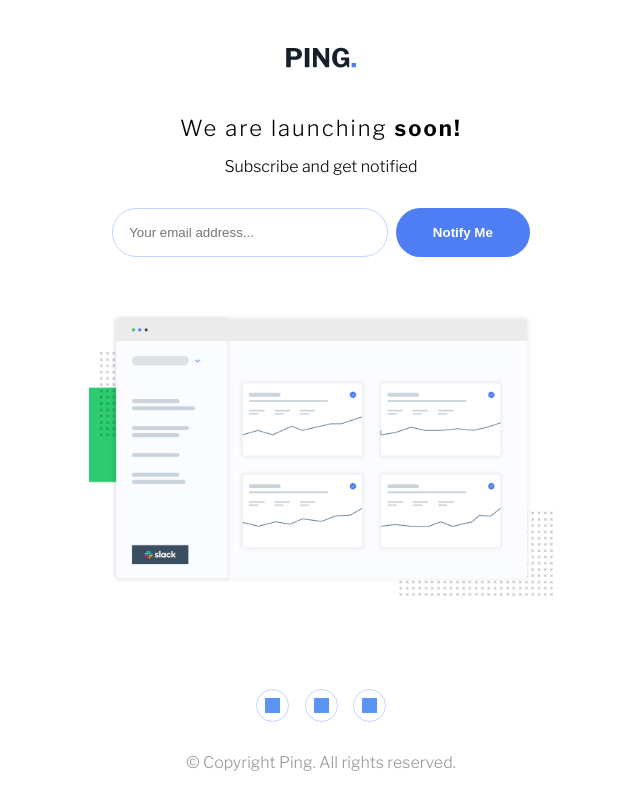
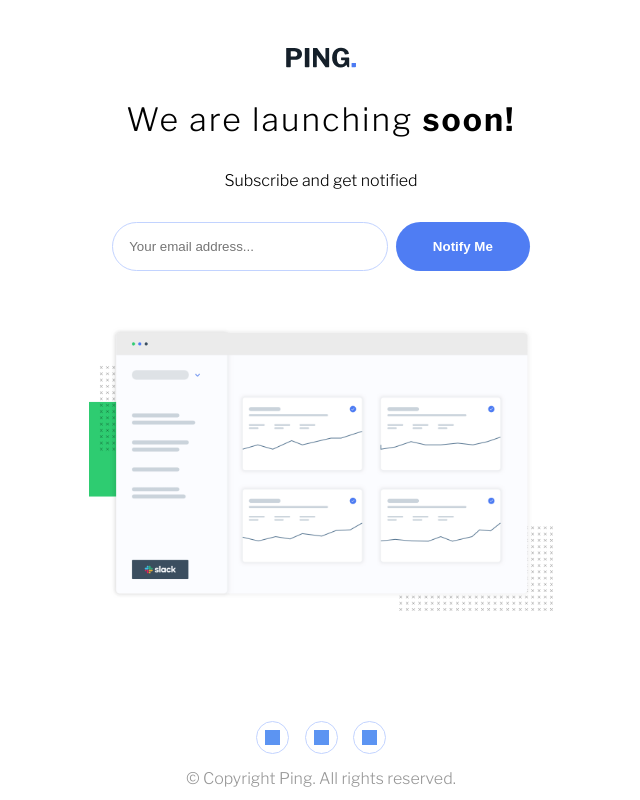
Before and after one commit to eyon24/ping-landing-soon, a plain HTML site: page index.html in a window 1280 px wide. Shown: the whole page, without its empty margins (319-959 px from the left). Drawn offline with nearby package versions, Linux system fonts and the light colour scheme; grey boxes are pictures that could not be loaded.

Commit message:
design updates

```diff
--- a/index.html
+++ b/index.html
@@ -15,10 +15,10 @@
     <div id="container">
       <img id="logo-img" src="./images/logo.svg" alt="logo" />
       <div id="subscribe-container">
-        <h1 class="soon-text">
+        <span class="soon-text">
           We are launching
           <p id="soon" class="soon-text">soon!</p>
-        </h1>
+        </span>
         <p id="sub-and-not-text">Subscribe and get notified</p>
         <div id="input-container">
           <input
--- a/styles.css
+++ b/styles.css
@@ -4,6 +4,12 @@
 *::before,
 *::after {
   box-sizing: border-box;
+}
+
+span,
+p {
+  margin: 0;
+  padding: 0;
 }
 
 body {
@@ -40,10 +46,9 @@ body {
 
 #subscribe-container {
   width: 90%;
-}
-
-#sub-and-not-text {
-  margin-bottom: 2rem;
+  display: flex;
+  flex-direction: column;
+  gap: 2rem;
 }
 
 p {
@@ -110,13 +115,17 @@ h1 {
 }
 
 .soon-text {
-  font-size: 22px;
+  font-size: 2rem;
   letter-spacing: 0.13rem;
 }
 
 #soon {
-  display: inline;
+  display: inline-block;
   font-weight: 700;
+}
+
+p {
+  font-size: 16px;
 }
 
 #btn {
```
